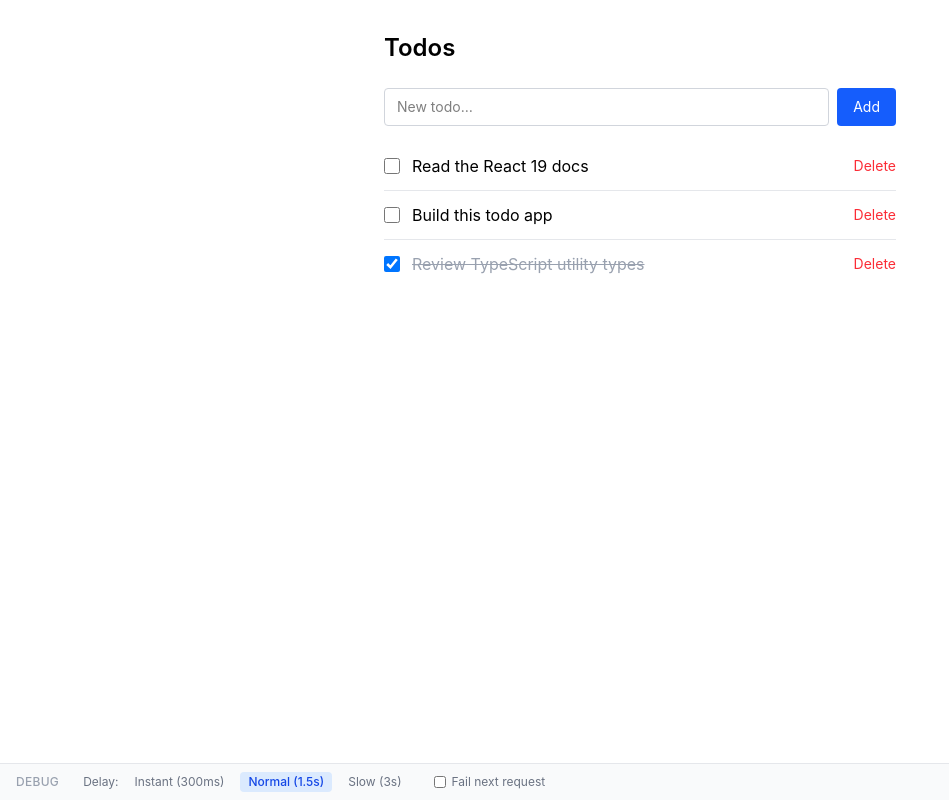
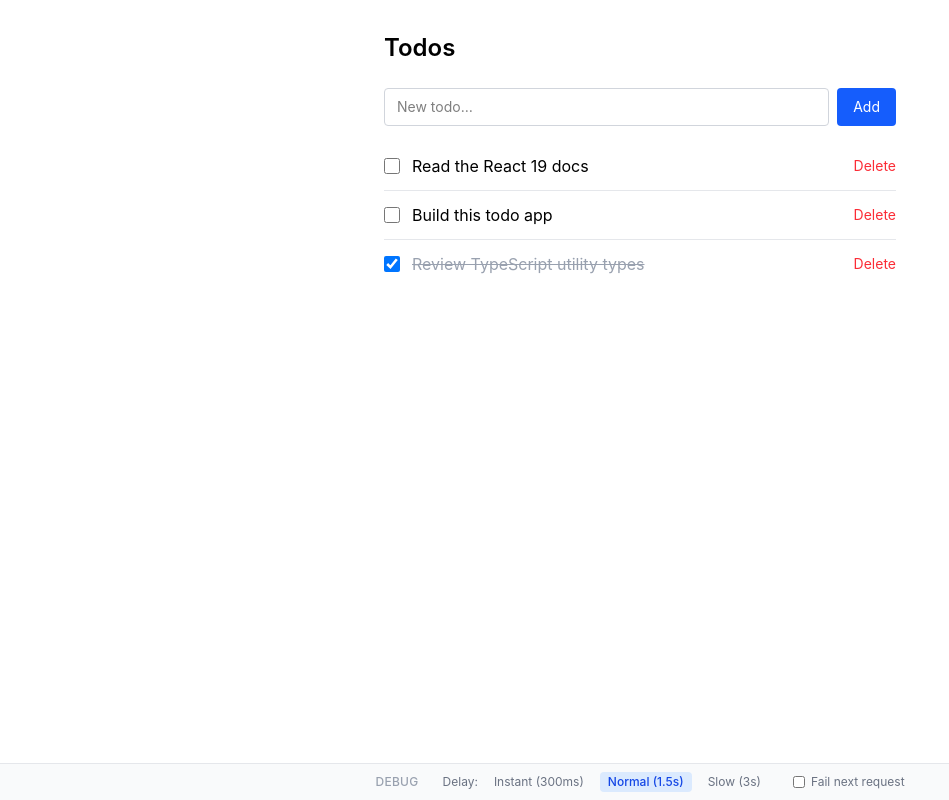
Before and after one commit to ooloth/react-ts-patterns, a React (Vite) app: page / in a window 1280 px wide. Shown: the whole page, without its empty margins (0-949 px from the left). Built offline with nearby package versions, Linux system fonts and the light colour scheme.

Commit message:
ui: center debug toolbar content

```diff
--- a/src/ui/DebugToolbar.tsx
+++ b/src/ui/DebugToolbar.tsx
@@ -14,7 +14,7 @@ export function DebugToolbar() {
   const { delayPreset, failNext, setDelayPreset, setFailNext } = use(DebugContext)
 
   return (
-    <div className="fixed bottom-0 inset-x-0 border-t border-gray-200 bg-gray-50 px-4 py-2 flex items-center gap-6 text-xs text-gray-500">
+    <div className="fixed bottom-0 inset-x-0 border-t border-gray-200 bg-gray-50 px-4 py-2 flex items-center justify-center gap-6 text-xs text-gray-500">
       <span className="font-medium text-gray-400 uppercase tracking-wide">Debug</span>
       <div className="flex items-center gap-2">
         <span>Delay:</span>
```
